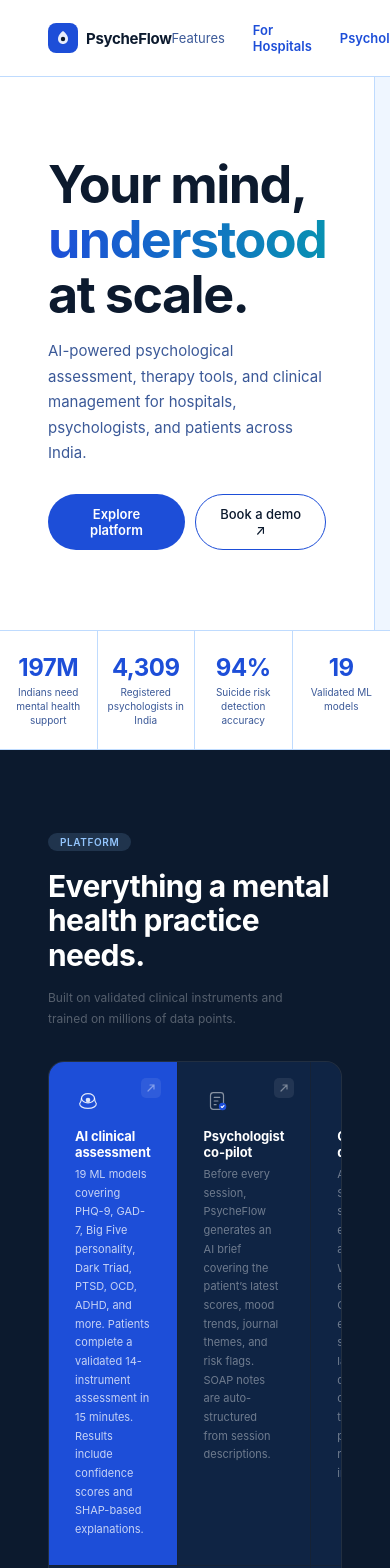
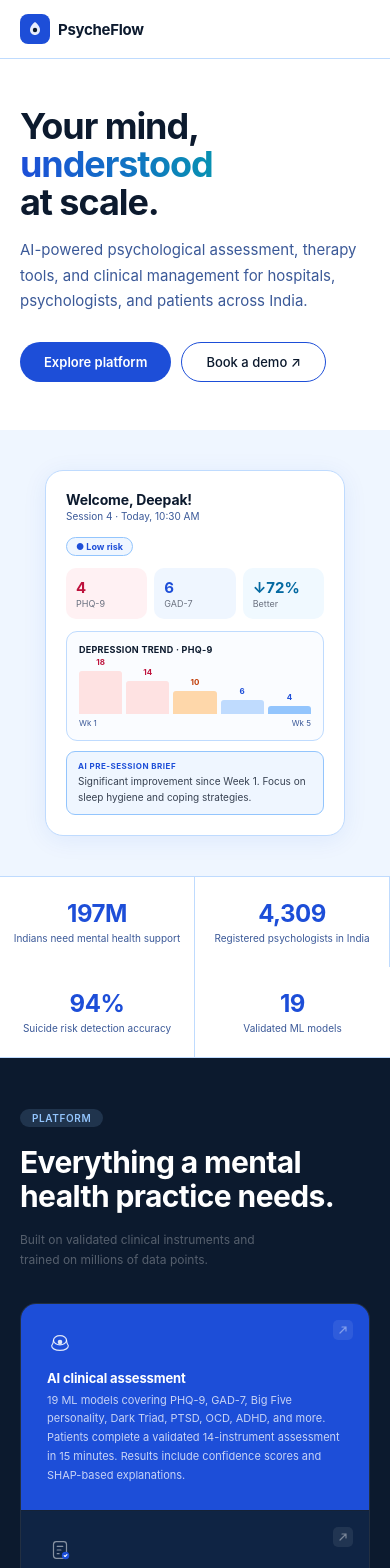
Before and after one commit to dpksaxena21/PsycheFlow, a React (Create React App) app in the folder frontend/: page / in a window 390 px wide. Shown: the top 1568 px of the page. Built offline with nearby package versions, Linux system fonts and the light colour scheme; a web font is replaced by a local one.

Commit message:
feat: mobile responsive — landing, auth, results pages

```diff
--- a/frontend/src/App.js
+++ b/frontend/src/App.js
@@ -1,4 +1,5 @@
-import React, { useState } from 'react';
+import React, { useState, useEffect } from 'react';
+const useIsMobile = () => { const [m, setM] = React.useState(window.innerWidth < 768); useEffect(() => { const h = () => setM(window.innerWidth < 768); window.addEventListener('resize', h); return () => window.removeEventListener('resize', h); }, []); return m; };
 import { logAction, ACTIONS } from './audit';
 import { useAuthStore, useAssessmentStore } from './store';
 import { Routes, Route, useNavigate, Navigate } from 'react-router-dom';
@@ -114,6 +115,7 @@
   const { user, setUser, profile, isPsychologist, setIsPsychologist, showLanding, setShowLanding, legalPage, setLegalPage, showPsychLanding, setShowPsychLanding, showPsychAuth, setShowPsychAuth, showHospitalLanding, setShowHospitalLanding, showHospitalAuth, setShowHospitalAuth, hospitalUser, setHospitalUser,
           consentGiven, setConsentGiven, onboarded, setOnboarded, login, logout, checkOnboarding } = useAuthStore();
   const { screen, setScreen, results, setResults, fullReport, setFullReport } = useAssessmentStore();
+  const isMobile = useIsMobile();
 
   // Local UI state
   const [reportLoading, setReportLoading]     = useState(false);
@@ -355,7 +357,7 @@
           </div>
           <div style={{ background:'#fff', borderRadius:16, padding:24, border:'1px solid #e2e8f0', marginBottom:20 }}>
             <h3 style={{ margin:'0 0 16px', color:'#1e293b' }}>Mental Health Screening</h3>
-            <div style={{ display:'grid', gridTemplateColumns:'1fr 1fr', gap:12 }}>
+            <div style={{ display:'grid', gridTemplateColumns: isMobile ? '1fr' : '1fr 1fr', gap:12 }}>
               {[{label:'Depression (PHQ-9)',score:results.phq,level:phq},{label:'Anxiety (GAD-7)',score:results.gad,level:gad}].map((item,i)=>(
                 <div key={i} style={{ background:'#f8fafc', borderRadius:12, padding:16, textAlign:'center' }}>
                   <div style={{ fontSize:12, color:'#64748b', marginBottom:4 }}>{item.label}</div>
@@ -368,7 +370,7 @@
           {(results.bipolar>0||results.ptsd>0||results.ocd>0||results.adhd>0||results.burnout>0) && (
             <div style={{ background:'#fff', borderRadius:16, padding:24, border:'1px solid #e2e8f0', marginBottom:20 }}>
               <h3 style={{ margin:'0 0 16px', color:'#1e293b' }}>Additional Screening Results</h3>
-              <div style={{ display:'grid', gridTemplateColumns:'1fr 1fr 1fr', gap:10 }}>
+              <div style={{ display:'grid', gridTemplateColumns: isMobile ? '1fr 1fr' : '1fr 1fr 1fr', gap:10 }}>
                 {[{label:'Bipolar (MDQ)',score:results.bipolar,max:20},{label:'PTSD (PCL-5)',score:results.ptsd,max:20},{label:'OCD (OCI-R)',score:results.ocd,max:20},{label:'ADHD (ASRS)',score:results.adhd,max:20},{label:'Burnout (MBI)',score:results.burnout,max:20},{label:'Self-Esteem',score:results.selfEsteem,max:12}].filter(item=>item.score>0).map((item,i)=>{
                   const lv=scoreLevel(item.score,item.max);
                   return (<div key={i} style={{ background:'#f8fafc', borderRadius:10, padding:12, textAlign:'center' }}><div style={{ fontSize:11, color:'#64748b', marginBottom:4 }}>{item.label}</div><div style={{ fontSize:22, fontWeight:'bold', color:lv.color }}>{item.score}</div><div style={{ fontSize:11, color:lv.color, fontWeight:'bold' }}>{lv.label}</div></div>);
--- a/frontend/src/Auth.js
+++ b/frontend/src/Auth.js
@@ -1,8 +1,10 @@
-import React, { useState, useRef } from 'react';
+import React, { useState, useRef, useEffect } from 'react';
+const useIsMobile = () => { const [m, setM] = React.useState(window.innerWidth < 768); useEffect(() => { const h = () => setM(window.innerWidth < 768); window.addEventListener('resize', h); return () => window.removeEventListener('resize', h); }, []); return m; };
 import { supabase } from './supabase';
 import Logo from './Logo';
 
 export default function Auth({ onLogin }) {
+  const isMobile = useIsMobile();
   const [mode, setMode]         = useState('login');
   const [email, setEmail]       = useState('');
   const [birthYear, setBirthYear] = useState('');
--- a/frontend/src/Landing.js
+++ b/frontend/src/Landing.js
@@ -67,8 +67,21 @@
   { q:'What does the free plan include?', a:'Free patients get full AI assessment, journal, mood tracking, and ACT exercises. Psychologists get a 14-day free trial with all features.' },
 ];
 
+const useIsMobile = () => {
+  const [mobile, setMobile] = React.useState(window.innerWidth < 768);
+  React.useEffect(() => {
+    const handler = () => setMobile(window.innerWidth < 768);
+    window.addEventListener('resize', handler);
+    return () => window.removeEventListener('resize', handler);
+  }, []);
+  return mobile;
+};
+
 export default function Landing({ onGetStarted, onLegal, onPsychLanding, onHospitalLanding }) {
   const [scrolled, setScrolled] = useState(false);
+  const isMobile = useIsMobile();
+  const px = isMobile ? '20px' : '48px';
+  const py = isMobile ? '48px' : '80px';
   const [activeWho, setActiveWho] = useState(0);
   const [activeFeature, setActiveFeature] = useState(null);
   const [openFaq, setOpenFaq] = useState(null);
@@ -83,12 +96,12 @@
     <div style={{ fontFamily:"'Satoshi',-apple-system,sans-serif", background:S.white, color:S.textPrimary, overflowX:'hidden' }}>
 
       {/* NAV */}
-      <nav style={{ position:'sticky', top:0, zIndex:100, display:'flex', alignItems:'center', justifyContent:'space-between', padding:'14px 48px', background: scrolled?'rgba(255,255,255,0.96)':'#fff', borderBottom:`0.5px solid ${S.border}`, backdropFilter: scrolled?'blur(12px)':'none', transition:'all 0.3s' }}>
+      <nav style={{ position:'sticky', top:0, zIndex:100, display:'flex', alignItems:'center', justifyContent:'space-between', padding:`14px ${px}`, background: scrolled?'rgba(255,255,255,0.96)':'#fff', borderBottom:`0.5px solid ${S.border}`, backdropFilter: scrolled?'blur(12px)':'none', transition:'all 0.3s' }}>
         <div style={{ display:'flex', alignItems:'center', gap:8 }}>
           <LogoMark size={30}/>
           <span style={{ fontWeight:700, fontSize:15, letterSpacing:'-0.02em' }}>PsycheFlow</span>
         </div>
-        <div style={{ display:'flex', gap:28, alignItems:'center' }}>
+        <div style={{ display: isMobile ? 'none' : 'flex', gap:28, alignItems:'center' }}>
           {['Features','For Hospitals','Psychologists','Pricing'].map(l => (
             <span key={l} onClick={l==='Psychologists' ? onPsychLanding : l==='For Hospitals' ? onHospitalLanding : undefined} style={{ fontSize:13, color: (l==='Psychologists'||l==='For Hospitals') ? S.blue : S.textMuted, cursor:'pointer', fontWeight: (l==='Psychologists'||l==='For Hospitals') ? 600 : 400 }}>{l}</span>
           ))}
@@ -97,10 +110,10 @@
       </nav>
 
       {/* HERO */}
-      <div style={{ display:'grid', gridTemplateColumns:'1fr 1fr', minHeight:520 }}>
-        <div style={{ padding:'80px 48px 80px 48px', display:'flex', flexDirection:'column', justifyContent:'center', borderRight:`0.5px solid ${S.border}` }}>
+      <div style={{ display:'grid', gridTemplateColumns: isMobile ? '1fr' : '1fr 1fr', minHeight: isMobile ? 'auto' : 520 }}>
+        <div style={{ padding: isMobile ? '48px 20px' : '80px 48px', display:'flex', flexDirection:'column', justifyContent:'center', borderRight: isMobile ? 'none' : `0.5px solid ${S.border}` }}>
 
-          <h1 style={{ fontSize:52, fontWeight:700, letterSpacing:'-0.03em', lineHeight:1.06, marginBottom:16, color:S.navy }}>
+          <h1 style={{ fontSize: isMobile ? 36 : 52, fontWeight:700, letterSpacing:'-0.03em', lineHeight:1.06, marginBottom:16, color:S.navy }}>
             Your mind,<br/>
             <span style={{ background:`linear-gradient(90deg,${S.blue},${S.cyan})`, WebkitBackgroundClip:'text', WebkitTextFillColor:'transparent' }}>understood</span><br/>
             at scale.
@@ -149,7 +162,7 @@
       </div>
 
       {/* STATS */}
-      <div style={{ display:'grid', gridTemplateColumns:'repeat(4,1fr)', borderTop:`0.5px solid ${S.border}`, borderBottom:`0.5px solid ${S.border}` }}>
+      <div style={{ display:'grid', gridTemplateColumns: isMobile ? 'repeat(2,1fr)' : 'repeat(4,1fr)', borderTop:`0.5px solid ${S.border}`, borderBottom:`0.5px solid ${S.border}` }}>
         {[['197M','Indians need mental health support'],['4,309','Registered psychologists in India'],['94%','Suicide risk detection accuracy'],['19','Validated ML models']].map(([v,l],i) => (
           <div key={i} style={{ padding:'22px 0', textAlign:'center', borderRight: i<3?`0.5px solid ${S.border}`:'none' }}>
             <div style={{ fontSize:24, fontWeight:700, color:S.blue, letterSpacing:'-0.02em' }}>{v}</div>
@@ -159,7 +172,7 @@
       </div>
 
       {/* FEATURES */}
-      <div style={{ background:S.navy, padding:'80px 48px' }}>
+      <div style={{ background:S.navy, padding:`${py} ${px}` }}>
         <Anim><div style={{ display:'inline-block', padding:'3px 12px', borderRadius:100, background:'rgba(147,197,253,0.15)', color:'#93C5FD', fontSize:10, fontWeight:600, letterSpacing:'0.06em', textTransform:'uppercase', marginBottom:10 }}>Platform</div></Anim>
         <Anim>
           <div style={{ display:'flex', justifyContent:'space-between', alignItems:'flex-end', flexWrap:'wrap', gap:16, marginTop:8, marginBottom:32 }}>
@@ -168,7 +181,7 @@
           </div>
         </Anim>
         <Anim>
-          <div style={{ display:'grid', gridTemplateColumns:'repeat(3,1fr)', gap:1, background:'rgba(255,255,255,0.04)', borderRadius:16, overflow:'hidden', border:'0.5px solid rgba(255,255,255,0.06)' }}>
+          <div style={{ display:'grid', gridTemplateColumns: isMobile ? '1fr' : 'repeat(3,1fr)', gap:1, background:'rgba(255,255,255,0.04)', borderRadius:16, overflow:'hidden', border:'0.5px solid rgba(255,255,255,0.06)' }}>
             {FEATURES.map((f,i) => (
               <div key={i}
                 onClick={() => setActiveFeature(activeFeature === i ? null : i)}
@@ -194,11 +207,11 @@
       </div>
 
       {/* WHO */}
-      <div style={{ padding:'80px 48px', background:S.white }}>
+      <div style={{ padding:`${py} ${px}`, background:S.white }}>
         <Anim></Anim>
         <Anim><h2 style={{ fontSize:30, fontWeight:700, letterSpacing:'-0.02em', color:S.navy, maxWidth:360, lineHeight:1.15, marginTop:8, marginBottom:28 }}>Built for the people on both sides of care.</h2></Anim>
         <Anim>
-          <div style={{ display:'grid', gridTemplateColumns:'repeat(3,1fr)', gap:14 }}>
+          <div style={{ display:'grid', gridTemplateColumns: isMobile ? '1fr' : 'repeat(3,1fr)', gap:14 }}>
             {WHO.map((w,i) => (
               <div key={i} onClick={() => setActiveWho(i)}
                 style={{ padding:26, borderRadius:16, border:`0.5px solid ${activeWho===i?S.blue:S.border}`, background: activeWho===i?S.lightBlue:S.white, cursor:'pointer', transition:'all 0.2s' }}>
@@ -221,7 +234,7 @@
       </div>
 
       {/* COMPLIANCE */}
-      <div style={{ padding:'80px 48px', background:S.white, borderTop:`0.5px solid ${S.border}` }}>
+      <div style={{ padding:`${py} ${px}`, background:S.white, borderTop:`0.5px solid ${S.border}` }}>
         <Anim></Anim>
         <Anim>
           <div style={{ display:'flex', justifyContent:'space-between', alignItems:'flex-end', flexWrap:'wrap', gap:16, marginTop:8, marginBottom:24 }}>
@@ -230,7 +243,7 @@
           </div>
         </Anim>
         <Anim>
-          <div style={{ display:'grid', gridTemplateColumns:'repeat(4,1fr)', gap:12 }}>
+          <div style={{ display:'grid', gridTemplateColumns: isMobile ? 'repeat(2,1fr)' : 'repeat(4,1fr)', gap:12 }}>
             {[
               { title:'DPDP Act 2023', sub:'Full data protection', icon:<svg width="32" height="32" viewBox="0 0 32 32" fill="none"><rect width="32" height="32" rx="8" fill={S.lightBlue}/><path d="M16 6L20 9H26V18C26 22.4 21.5 25.8 16 26C10.5 25.8 6 22.4 6 18V9H12L16 6Z" stroke={S.blue} strokeWidth="1.6" strokeLinejoin="round"/><path d="M12 17L15 20L20 14" stroke={S.cyan} strokeWidth="1.6" strokeLinecap="round" strokeLinejoin="round"/></svg> },
               { title:'RCI verified', sub:'Psychologist credentials', icon:<svg width="32" height="32" viewBox="0 0 32 32" fill="none"><rect width="32" height="32" rx="8" fill={S.lightBlue}/><rect x="8" y="6" width="16" height="20" rx="3" stroke={S.blue} strokeWidth="1.6"/><path d="M12 13H20M12 17H18M12 21H15" stroke={S.cyan} strokeWidth="1.6" strokeLinecap="round"/><circle cx="22" cy="22" r="5" fill={S.blue}/><path d="M20 22L21.5 23.5L24 21" stroke="white" strokeWidth="1.4" strokeLinecap="round" strokeLinejoin="round"/></svg> },
@@ -251,8 +264,8 @@
       </div>
 
       {/* FAQ */}
-      <div style={{ padding:'80px 48px', background:S.white, borderTop:`0.5px solid ${S.border}` }}>
-        <div style={{ display:'grid', gridTemplateColumns:'1fr 1fr', gap:64, alignItems:'flex-start' }}>
+      <div style={{ padding:`${py} ${px}`, background:S.white, borderTop:`0.5px solid ${S.border}` }}>
+        <div style={{ display:'grid', gridTemplateColumns: isMobile ? '1fr' : '1fr 1fr', gap: isMobile ? 32 : 64, alignItems:'flex-start' }}>
           <Anim>
 
             <h2 style={{ fontSize:30, fontWeight:700, letterSpacing:'-0.02em', color:S.navy, lineHeight:1.15, marginTop:8, marginBottom:16 }}>Frequently asked<br/>questions.</h2>
```
